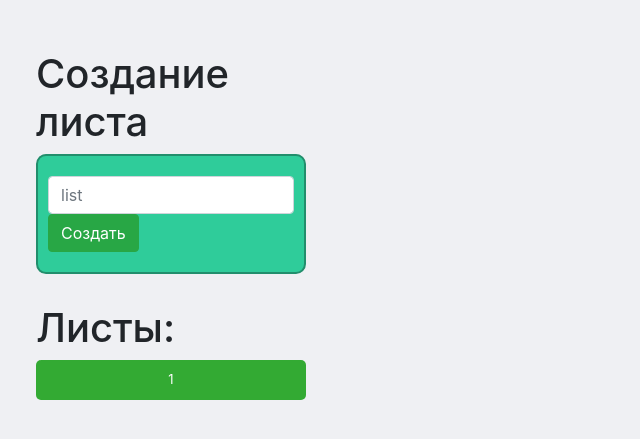
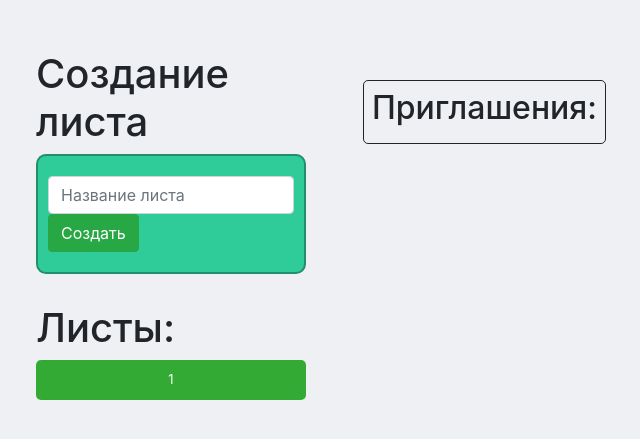
Before and after one commit to Tosking/TODO_together, a PHP site: page / in a window 1280 px wide. Shown: the part 100-539 px from the top of the page, without its empty margins (469-1109 px from the left). Run offline with PHP 8.4, Linux system fonts and the light colour scheme; a user stored in the database is signed in; data comes from the database, SQL or seed files in the repository; tables that the repository leaves empty hold one stand-in row (values such as "Sample post").

Commit message:
added invites

```diff
--- a/site/css/style_index.css
+++ b/site/css/style_index.css
@@ -101,3 +101,12 @@ ul li button:hover {
   border-style: dashed;
   display: block;
 }
+#invites {
+  position: absolute;
+  top: 180px;
+  left:65%;
+  padding: 8px 8px;
+  border: 1px;
+  border-style: solid;
+  border-radius: 5px;
+}
--- a/site/index.php
+++ b/site/index.php
@@ -25,10 +25,16 @@
       echo '
     <h1>Создание листа</h1>
     <form action="/add_list.php?user='.$user.'" method="post" class="input">
-      <input type="text" name="list" id="list" placeholder="list" class="form-control" autocomplete="off">
+      <input type="text" name="list" id="list" placeholder="Название листа" class="form-control" autocomplete="off">
       <button type="submit" name="createList" class="btn btn-success">Создать</button>
     </form>';
-
+      echo '<div id="invites"><h2>Приглашения:</h2>';
+      $invites = $pdo->query('SELECT * FROM `list_to_user` WHERE `user` ='.$user.' AND `access` =0');
+      while($row = $invites->fetch(PDO::FETCH_OBJ)){
+        $listname = $pdo->query('SELECT `name` FROM `list` WHERE `id` ='.$row->list.'')->fetch(PDO::FETCH_OBJ)->name;
+        echo '<a href="accept.php?list='.$row->list.'&user='.$user.'"><button class="invite">'.$listname.'</button></a>';
+      }
+      echo '</div>';
       $userlists = $pdo->query('SELECT `list` FROM `list_to_user` WHERE `user` ='.$user.'');
       echo '<div id="lists"><h1>Листы:</h1>';
       while($listid = $userlists->fetch(PDO::FETCH_OBJ)){
--- a/site/list.php
+++ b/site/list.php
@@ -20,6 +20,7 @@
       require 'configDB.php';
       echo '<ul>';
       $list = $_GET['list'];
+      $access = $pdo->query('SELECT `access` FROM `list_to_user` WHERE `user` ='.$user.'')->fetch(PDO::FETCH_OBJ)->access;
       $query = $pdo->query('SELECT * FROM `items` WHERE `list` ='.$list.'');
       $listrow = $pdo->query('SELECT * FROM `list` WHERE `id` ='.$list.'');
       $name = $listrow->fetch(PDO::FETCH_OBJ);
@@ -78,7 +79,10 @@
         </li>';
       }
       $listrow = $pdo->query('SELECT `list` FROM `list_to_user` WHERE `user` ='.$user.'');
-      echo '<h4> <a href = "delete_list.php?id='.$list.'"><button id = "delete">Удалить лист</button></h4></a>';
+
+      if($access == '3'){
+        echo '<h4> <a href = "delete_list.php?id='.$list.'"><button id = "delete">Удалить лист</button></h4></a>';
+      }
       echo '<div id="lists">';
       echo '<h1><b>Листы</b></h1>';
       while($listid = $listrow->fetch(PDO::FETCH_OBJ)) {
--- a/site/sendrequest.php
+++ b/site/sendrequest.php
@@ -5,14 +5,14 @@
    $query =$pdo->query('SELECT * FROM  `user` WHERE `login`="'.$login.'"');
    $row =$query->fetch(PDO::FETCH_OBJ);
    echo $row->login;
-   if($query==0)
+   if($query->rowCount() == 0)
    {
-       //header('Location: /list.php?list='.$list.'');
+       header('Location: /list.php?list='.$list.'');
    }
    else
    {
        $name = 'INSERT INTO list_to_user(user,list,access) VALUES('.$row->user_id.','.$list.',0)';
        $query = $pdo->prepare($name);
        $query->execute();
-       //header('Location: /list.php?list='.$list.'');
+       header('Location: /list.php?list='.$list.'');
    }
```
Also changed, not shown: site/accept.php (added, +9 -0 lines).
